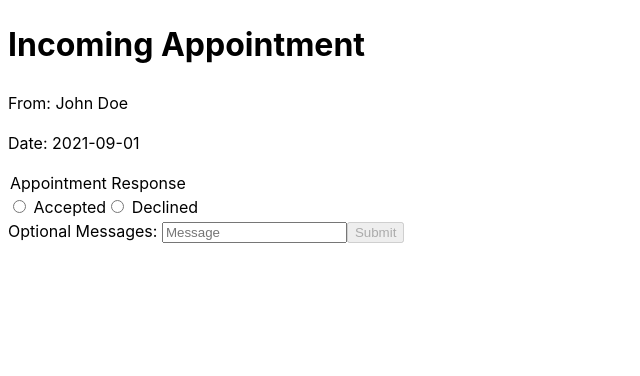
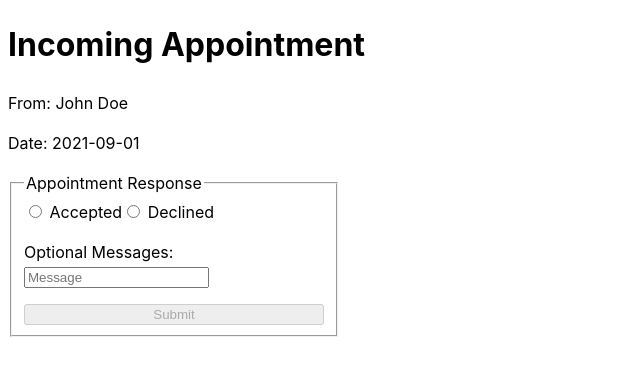
Before and after one commit to stevenliu986/react-in-depth, a React (Vite) app in the folder chapter06/01_appointment/: page / in a window 1280 px wide. Shown: the top 376 px of the page, without its empty margins (0-640 px from the left). Built offline with nearby package versions, Linux system fonts and the light colour scheme.

Commit message:
insert new dom elements

```diff
--- a/chapter06/01_appointment/src/AppointmentResponse.tsx
+++ b/chapter06/01_appointment/src/AppointmentResponse.tsx
@@ -12,6 +12,14 @@ export default function AppointmentResponse({
   const canSubmit = typeof isAccepted === "boolean";
   return (
     <>
+      <fieldset
+        style={{
+          display: "flex",
+          flexDirection: "column",
+          gap: "1em",
+          width: "300px",
+        }}
+      >
         <legend>Appointment Response</legend>
         <div>
           <label>
@@ -47,6 +55,7 @@ export default function AppointmentResponse({
         >
           Submit
         </button>
+      </fieldset>
     </>
   );
 }
```
Lines whose indentation alone changed are shown as unchanged.
